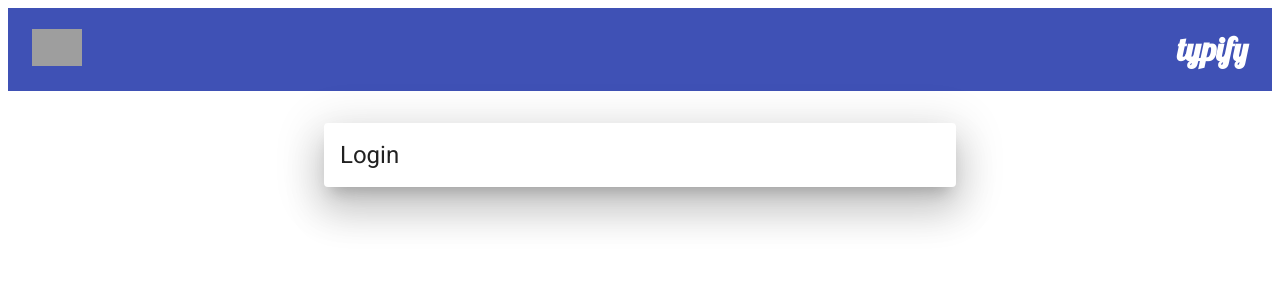
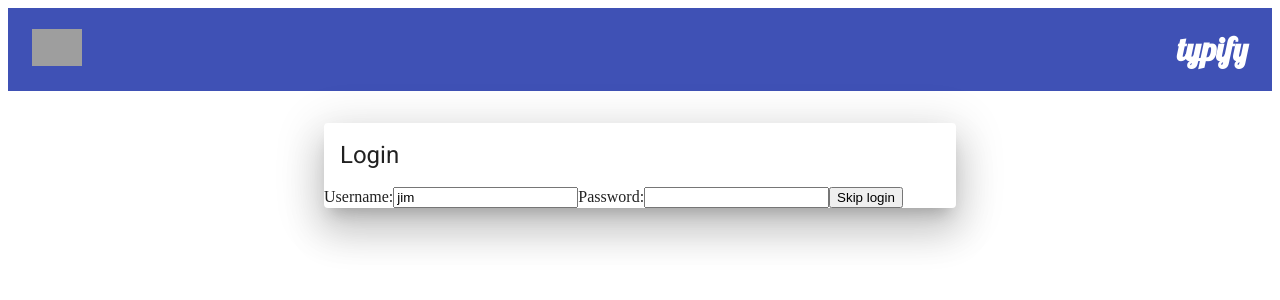
Before and after one commit to typifyApp/typify, a React (Vite) app in the folder new_frontend/: page /login in a window 1280 px wide. Shown: the top 300 px of the page. Built offline with nearby package versions, Linux system fonts and the light colour scheme; grey boxes are pictures that could not be loaded.

Commit message:
making login again

```diff
--- a/new_frontend/src/App.tsx
+++ b/new_frontend/src/App.tsx
@@ -1,14 +1,16 @@
 import { Box, Grid } from "@material-ui/core";
 import { useState } from "react";
-import { BrowserRouter as Router, Switch, Route, Link } from "react-router-dom";
-import { defaultUserData, UserDataType } from "./contexts/UserContext";
+import { BrowserRouter as Router, Switch, Route, Redirect } from "react-router-dom";
+import { defaultUserData } from "./contexts/UserContext";
 import UserContext from "./contexts/UserContext";
 import Header from "./components/Header";
 import TypingCard from "./components/TypingCard";
 import Login from "./components/Login";
+import { useEffect } from "react";
 
 const App: React.FunctionComponent = () => {
   const [userData, dispatch] = useState(defaultUserData);
+
   return (
     <Router>
       <UserContext.Provider value={[userData, dispatch]}>
--- a/new_frontend/src/components/Login.tsx
+++ b/new_frontend/src/components/Login.tsx
@@ -2,17 +2,23 @@ import { CardHeader } from "@material-ui/core";
 import UserContext from "../contexts/UserContext";
 import { Formik } from "formik";
 import Card from "./Card";
-export interface LoginProps {}
+export interface LoginProps { }
 
 const Login: React.FunctionComponent<LoginProps> = () => {
   return (
     <Card>
       <UserContext.Consumer>
-        {([userData, dispatch]) => (
+        {([userData, dispatch]) =>
           <>
             <CardHeader title="Login" />
+            <label>Username:</label>
+            <input value={userData.username} onChange={(e) => dispatch({ ...userData, username: e.target.value })} />
+            <label>Password:</label>
+            <input type="password" value={userData.password} onChange={(e) => dispatch({ ...userData, password: e.target.value })} />
+            <button onClick={() => dispatch({ ...userData, skippedLogin: true })}>Skip login</button>
+
           </>
-        )}
+        }
       </UserContext.Consumer>
     </Card>
   );
--- a/new_frontend/src/contexts/UserContext.ts
+++ b/new_frontend/src/contexts/UserContext.ts
@@ -1,12 +1,16 @@
 import { createContext, useState } from "react";
 export type UserDataType = {
   username: string;
+  password: string;
   loggedIn: boolean;
+  skippedLogin: boolean;
 };
 //TODO finish usercontext
 export const defaultUserData: UserDataType = {
   username: "jim",
+  password: "",
   loggedIn: false,
+  skippedLogin: false,
 };
 
 const UserContext = createContext<
```
